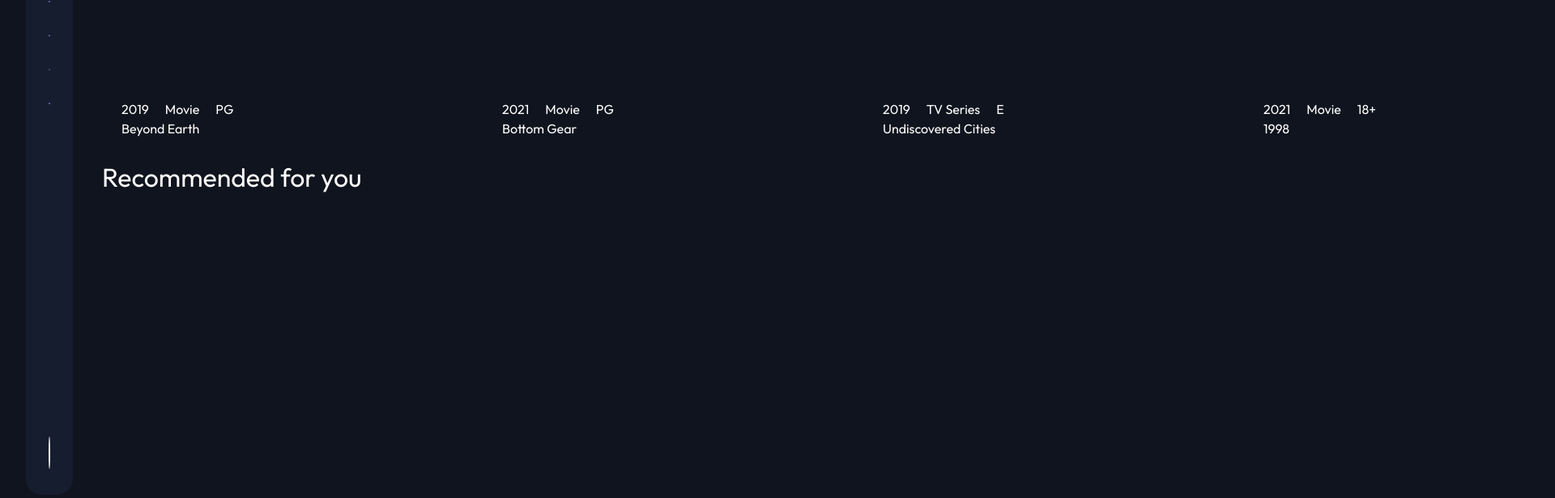
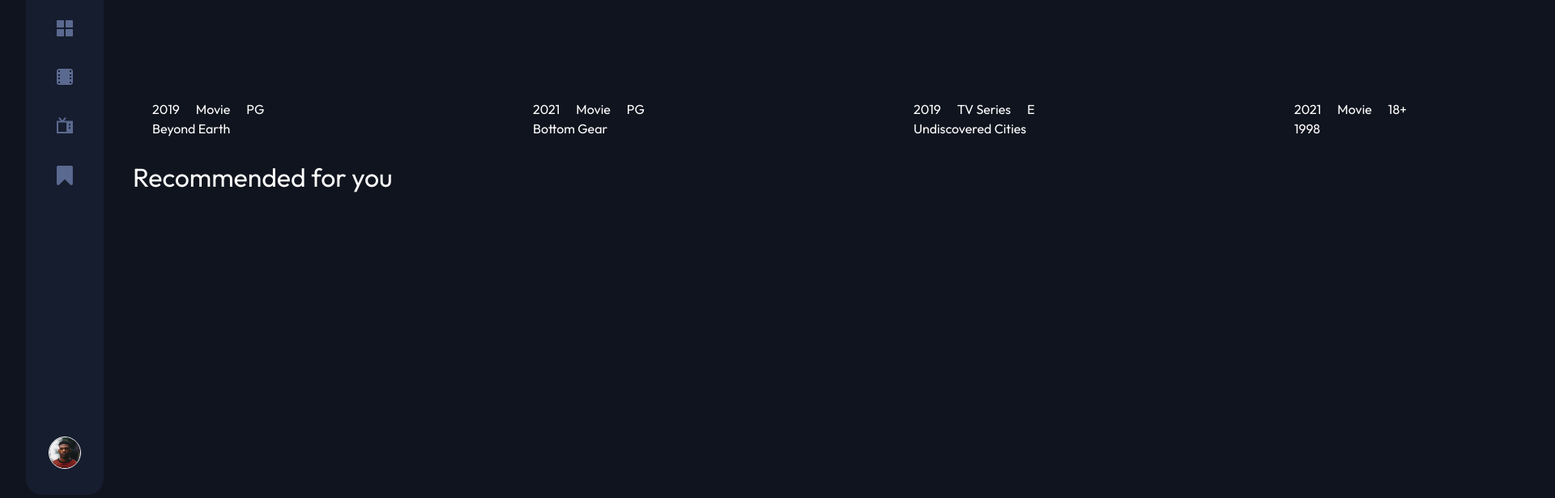
Before and after one commit to ggnika1337/React-15, a React (Vite) app: page /browse in a window 1280 px wide. Shown: the part 140-756 px from the top of the page at 81% size, 1920 px wide, since content can reach past the window. Built offline with nearby package versions, Linux system fonts and the light colour scheme.

Commit message:
Feat: Login/Register done Fix: Partially fixed horizontal scroll

```diff
--- a/src/App.css
+++ b/src/App.css
@@ -5,6 +5,7 @@ body {
   display: flex;
   justify-content: center;
   align-items: center;
+  overflow: hidden;
 }
 
 * {
--- a/src/Pages/User/Login.jsx
+++ b/src/Pages/User/Login.jsx
@@ -4,10 +4,15 @@ import { Link } from "react-router-dom";
 import { useForm } from "react-hook-form";
 import { yupResolver } from "@hookform/resolvers/yup";
 import * as yup from "yup";
+import { useNavigate } from "react-router-dom";
 
 function Login() {
   const [ErrorLogin, setErrorLogin] = useState(false);
   const [ErrorPassword, setErrorPassword] = useState(false);
+  const [login, setLogin] = useState("");
+  const [password, setPassword] = useState("");
+
+  const navigate = useNavigate();
 
   //
   const schema = yup.object().shape({
@@ -31,8 +36,16 @@ function Login() {
   });
 
   const onSubmit = (data) => {
-    console.log(data);
+    if (
+      localStorage.getItem("password") === password &&
+      localStorage.getItem("login") === login
+    ) {
+      navigate("/browse");
+    } else {
+      return;
+    }
   };
+
   return (
     <>
       <div className="flex flex-col self-center justify-self-center gap-[82px] pt-[90px] text-[15px] font-[400] whitespace-nowrap items-center">
@@ -49,6 +62,9 @@ function Login() {
               className="cursor-pointer w-full text-white h-[47px] focus:outline-none px-[16px] pb-[16px] border-t-0 border-l-0 border-r-0 border-1 border-b-[#5A698F]"
               placeholder="Email address"
               {...register("login")}
+              onChange={(e) => {
+                setLogin(e.target.value);
+              }}
             />
             <h1 className="absolute right-5 top-2 text-[#FC4747] text-[13px]">
               {errors.login?.message}
@@ -61,6 +77,9 @@ function Login() {
               className="cursor-pointer w-full text-white h-[47px] focus:outline-none px-[16px] pb-[16px] border-t-0 border-l-0 border-r-0 border-1 border-b-[#5A698F]"
               placeholder="Password"
               {...register("password")}
+              onChange={(e) => {
+                setPassword(e.target.value);
+              }}
             />
             <h1 className="absolute right-5 top-2 text-[#FC4747] text-[13px]">
               {errors.password?.message}
--- a/src/Pages/User/Register.jsx
+++ b/src/Pages/User/Register.jsx
@@ -6,9 +6,11 @@ import { yupResolver } from "@hookform/resolvers/yup";
 import * as yup from "yup";
 
 function Register() {
-  const [ErrorLogin, setErrorLogin] = useState(false);
-  const [ErrorPassword, setErrorPassword] = useState(false);
-  const [RepeatError, setRepeatError] = useState(false);
+  // const [ErrorLogin, setErrorLogin] = useState(false);
+  // const [ErrorPassword, setErrorPassword] = useState(false);
+  // const [RepeatError, setRepeatError] = useState(false);
+  const [login, setLogin] = useState();
+  const [password, setPassword] = useState();
 
   const schema = yup.object().shape({
     login: yup
@@ -35,6 +37,8 @@ function Register() {
   });
 
   const onSubmit = (data) => {
+    localStorage.setItem("login", login);
+    localStorage.setItem("password", password);
     console.log(data);
   };
 
@@ -54,6 +58,9 @@ function Register() {
               className="cursor-pointer w-full text-white h-[47px] focus:outline-none px-[16px] pb-[16px] border-t-0 border-l-0 border-r-0 border-1 border-b-[#5A698F]"
               placeholder="Email address"
               {...register("login")}
+              onChange={(e) => {
+                setLogin(e.target.value);
+              }}
             />
             <h1 className="absolute right-5 top-2 text-[#FC4747] text-[13px]">
               {errors.login?.message}
@@ -66,6 +73,9 @@ function Register() {
               className="cursor-pointer w-full text-white h-[47px] focus:outline-none border-t-0 border-l-0 border-r-0 border-1 border-b-[#5A698F] px-[16px] pb-[16px]"
               placeholder="Password"
               {...register("password")}
+              onChange={(e) => {
+                setPassword(e.target.value);
+              }}
             />
             <h1 className="absolute right-5 top-2 text-[#FC4747] text-[13px]">
               {errors.password?.message}
--- a/src/components/__molecules/Bar/Bar.jsx
+++ b/src/components/__molecules/Bar/Bar.jsx
@@ -16,24 +16,28 @@ function Bar({ onAllClick, onMoviesClick, onTVClick, onFavouritesClick }) {
             <img
               onClick={onAllClick}
               src={All}
-              className="cursor-pointer hover:fill-[#FC4747]"
+              className="cursor-pointer hover:fill-[#FC4747] min-w-[20px]"
             />
             <img
               onClick={onMoviesClick}
               src={Movies}
-              className="cursor-pointer"
+              className="cursor-pointer min-w-[20px]"
             />
-            <img onClick={onTVClick} src={TV} className="cursor-pointer" />
+            <img
+              onClick={onTVClick}
+              src={TV}
+              className="cursor-pointer min-w-[20px]"
+            />
             <img
               onClick={onFavouritesClick}
               src={Favourites}
-              className="cursor-pointer"
+              className="cursor-pointer min-w-[20px]"
             />
           </div>
         </div>
         <img
           src={User}
-          className="size-[40px]  border-1 border-[white] rounded-[100%]"
+          className="size-[40px]  border-1 border-[white] rounded-[100%] min-w-[40px]"
         />
       </div>
     </>
--- a/src/components/__organisms/Browse/All.jsx
+++ b/src/components/__organisms/Browse/All.jsx
@@ -13,7 +13,7 @@ function All({ AllDisplay }) {
         <h1 className="text-[32px] font-[400] text-white flex flex-col">
           Trending
         </h1>
-        <div className="flex overflow-hidden">
+        <div className="flex overflow-x-scroll whitespace-nowrap gap-[0px]">
           {filtered.map((el, key) => (
             <Movie
               key={key}
```
